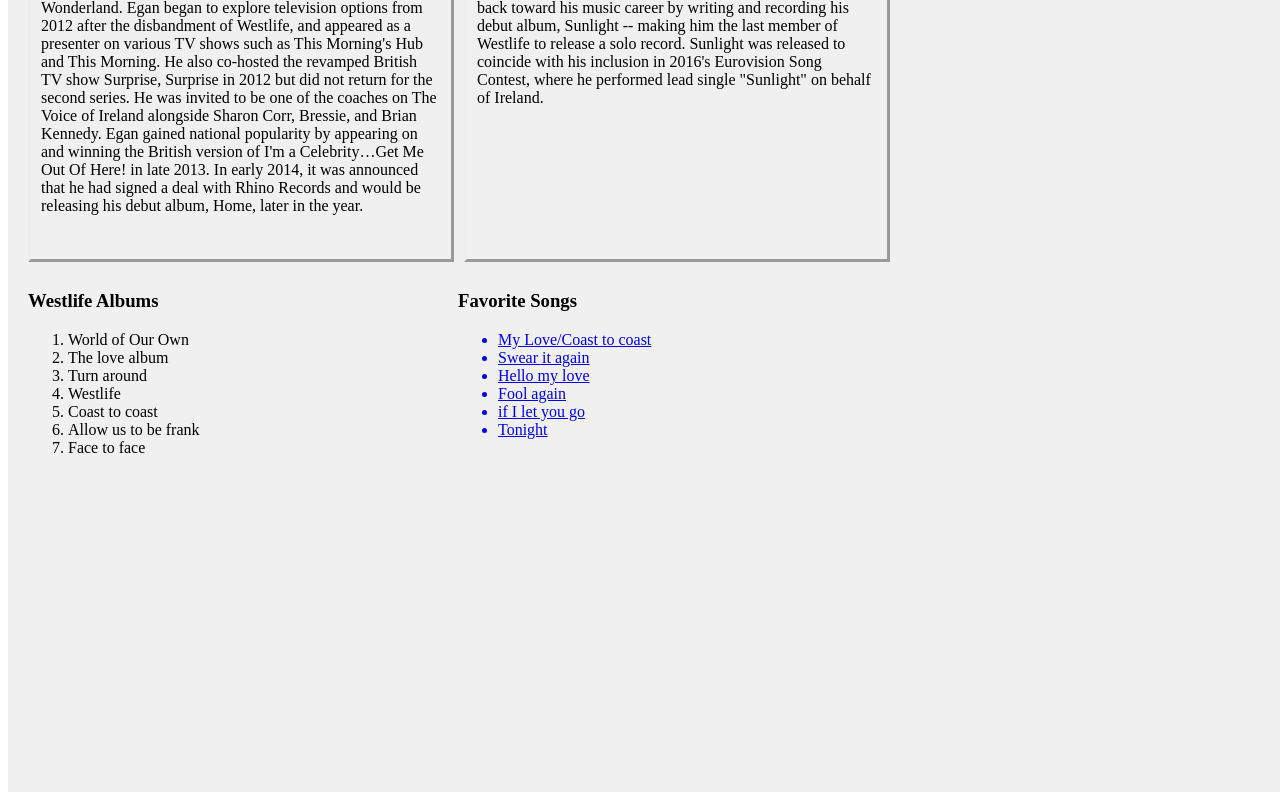
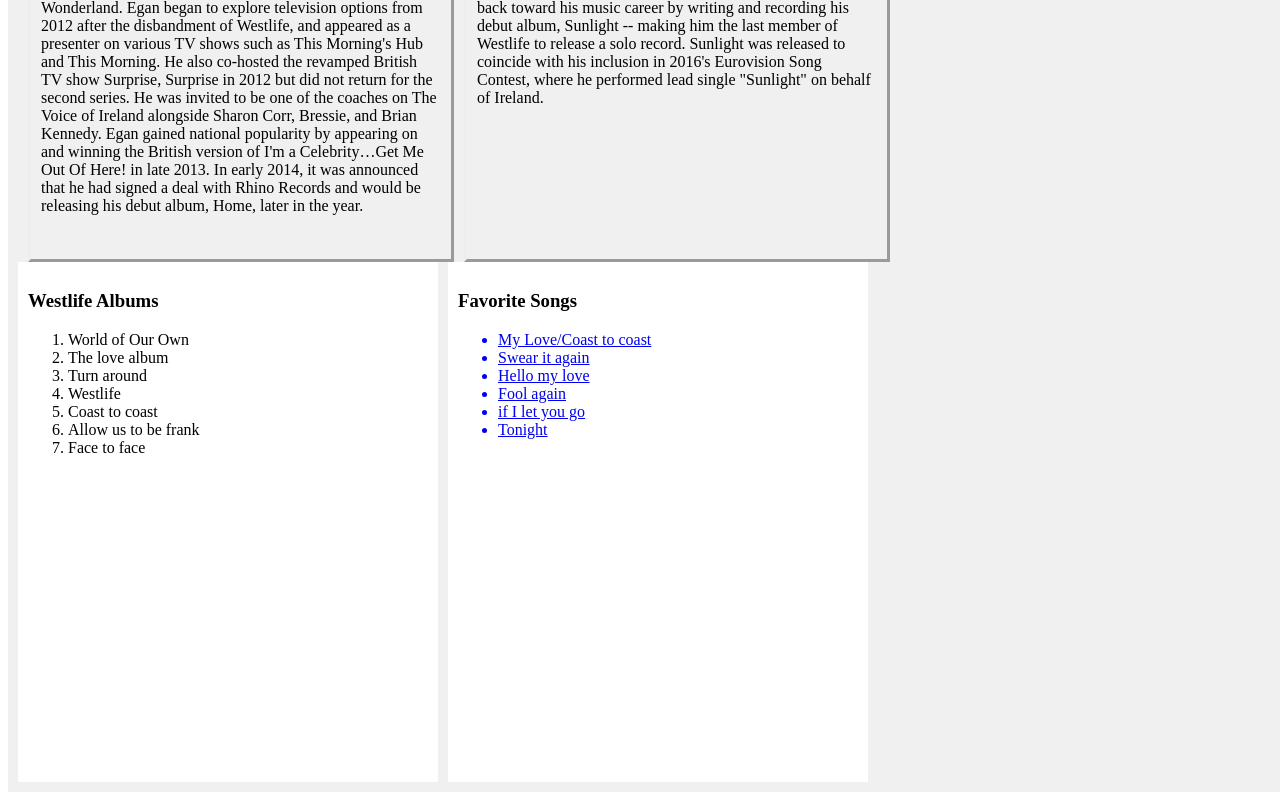
Before and after one commit to IsaiahKe/favorite-band, a plain HTML site: page index.html in a window 1280 px wide. Shown: the part 1757-2557 px from the top of the page. Drawn offline with Linux system fonts and the light colour scheme.

Commit message:
changed bio div

```diff
--- a/style.css
+++ b/style.css
@@ -13,4 +13,4 @@
 }
 .bioarea{width:98%;height:400px;padding:10px;font-family: rockwell;}
 .holder{font-family:vardana;width: 400px;height:500px;
-    padding:10px;float: left;margin-right:10px;overflow: auto;}
+    padding:10px;float: left;margin-right:10px;overflow: auto;background:#fff;}
```
